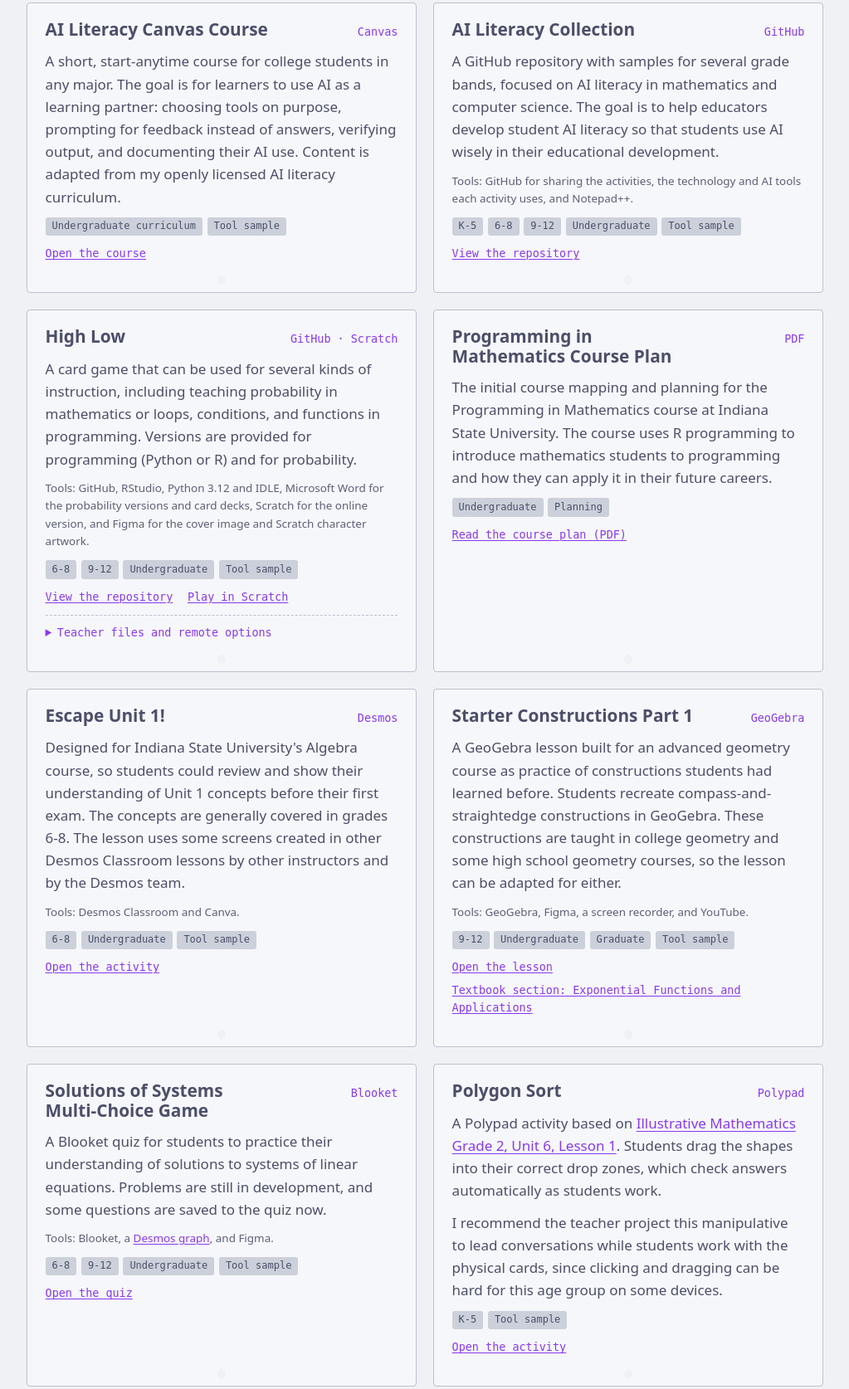
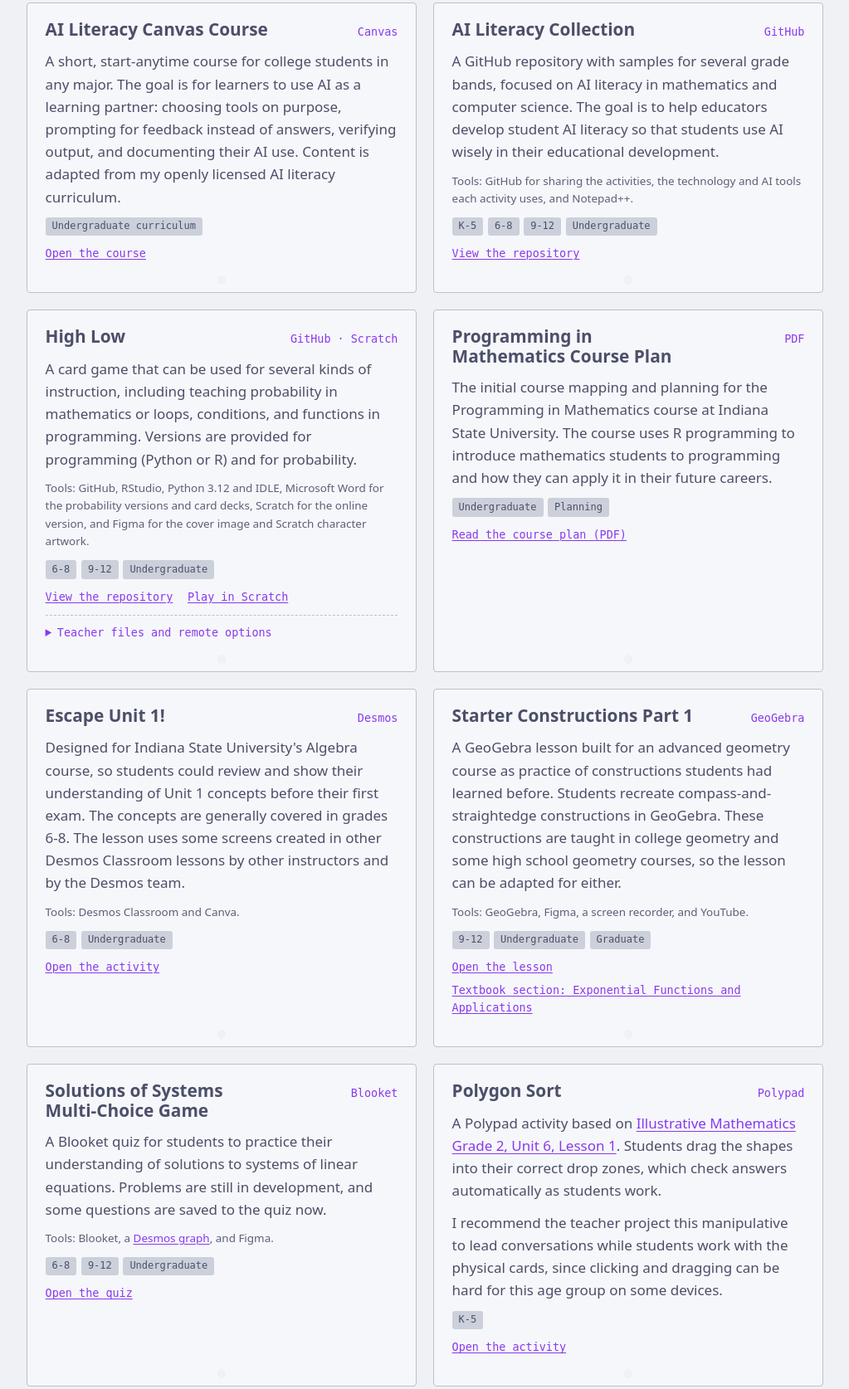
Before and after one commit to chelsyschnabel/chelsyschnabel.github.io, a plain HTML site: page index.html in a window 1280 px wide. Shown: the part 908-2582 px from the top of the page at 83% size, without its empty margins (128-1151 px from the left). Drawn offline with Linux system fonts and the light colour scheme; a web font is replaced by a local one.

Commit message:
Remove redundant tags from course cards

```diff
--- a/index.html
+++ b/index.html
@@ -238,7 +238,7 @@ footer p { margin: 0; }
         <li class="card" data-levels="ug">
           <div class="card-top"><h3>AI Literacy Canvas Course</h3><span class="callno">Canvas</span></div>
           <p>A short, start-anytime course for college students in any major. The goal is for learners to use AI as a learning partner: choosing tools on purpose, prompting for feedback instead of answers, verifying output, and documenting their AI use. Content is adapted from my openly licensed AI literacy curriculum.</p>
-          <ul class="tags"><li>Undergraduate curriculum</li><li>Tool sample</li></ul>
+          <ul class="tags"><li>Undergraduate curriculum</li></ul>
           <div class="card-links"><a href="https://canvaslite.instructure.com/courses/24107">Open the course</a></div>
         </li>
 
@@ -246,7 +246,7 @@ footer p { margin: 0; }
           <div class="card-top"><h3>AI Literacy Collection</h3><span class="callno">GitHub</span></div>
           <p>A GitHub repository with samples for several grade bands, focused on AI literacy in mathematics and computer science. The goal is to help educators develop student AI literacy so that students use AI wisely in their educational development.</p>
           <p class="tools">Tools: GitHub for sharing the activities, the technology and AI tools each activity uses, and Notepad++.</p>
-          <ul class="tags"><li>K-5</li><li>6-8</li><li>9-12</li><li>Undergraduate</li><li>Tool sample</li></ul>
+          <ul class="tags"><li>K-5</li><li>6-8</li><li>9-12</li><li>Undergraduate</li></ul>
           <div class="card-links"><a href="https://github.com/chelsyschnabel/AI_Literacy_Samples">View the repository</a></div>
         </li>
 
@@ -254,7 +254,7 @@ footer p { margin: 0; }
           <div class="card-top"><h3>High Low</h3><span class="callno">GitHub · Scratch</span></div>
           <p>A card game that can be used for several kinds of instruction, including teaching probability in mathematics or loops, conditions, and functions in programming. Versions are provided for programming (Python or R) and for probability.</p>
           <p class="tools">Tools: GitHub, RStudio, Python 3.12 and IDLE, Microsoft Word for the probability versions and card decks, Scratch for the online version, and Figma for the cover image and Scratch character artwork.</p>
-          <ul class="tags"><li>6-8</li><li>9-12</li><li>Undergraduate</li><li>Tool sample</li></ul>
+          <ul class="tags"><li>6-8</li><li>9-12</li><li>Undergraduate</li></ul>
           <div class="card-links">
             <a href="https://github.com/chelsyschnabel/HighLow">View the repository</a>
             <a href="https://scratch.mit.edu/projects/1394284908">Play in Scratch</a>
@@ -288,7 +288,7 @@ footer p { margin: 0; }
           <div class="card-top"><h3>Escape Unit 1!</h3><span class="callno">Desmos</span></div>
           <p>Designed for Indiana State University's Algebra course, so students could review and show their understanding of Unit 1 concepts before their first exam. The concepts are generally covered in grades 6-8. The lesson uses some screens created in other Desmos Classroom lessons by other instructors and by the Desmos team.</p>
           <p class="tools">Tools: Desmos Classroom and Canva.</p>
-          <ul class="tags"><li>6-8</li><li>Undergraduate</li><li>Tool sample</li></ul>
+          <ul class="tags"><li>6-8</li><li>Undergraduate</li></ul>
           <div class="card-links"><a href="https://classroom.amplify.com/activity/63a0cce8935e88222ac29908">Open the activity</a></div>
         </li>
 
@@ -296,7 +296,7 @@ footer p { margin: 0; }
           <div class="card-top"><h3>Starter Constructions Part 1</h3><span class="callno">GeoGebra</span></div>
           <p>A GeoGebra lesson built for an advanced geometry course as practice of constructions students had learned before. Students recreate compass-and-straightedge constructions in GeoGebra. These constructions are taught in college geometry and some high school geometry courses, so the lesson can be adapted for either.</p>
           <p class="tools">Tools: GeoGebra, Figma, a screen recorder, and YouTube.</p>
-          <ul class="tags"><li>9-12</li><li>Undergraduate</li><li>Graduate</li><li>Tool sample</li></ul>
+          <ul class="tags"><li>9-12</li><li>Undergraduate</li><li>Graduate</li></ul>
           <div class="card-links">
             <a href="https://www.geogebra.org/m/jjgrdpyw">Open the lesson</a>
             <a href="https://www.geogebra.org/m/p7edmu9u">Textbook section: Exponential Functions and Applications</a>
@@ -307,7 +307,7 @@ footer p { margin: 0; }
           <div class="card-top"><h3>Solutions of Systems Multi-Choice Game</h3><span class="callno">Blooket</span></div>
           <p>A Blooket quiz for students to practice their understanding of solutions to systems of linear equations. Problems are still in development, and some questions are saved to the quiz now.</p>
           <p class="tools">Tools: Blooket, a <a href="https://www.desmos.com/calculator/lcaxt4qflq">Desmos graph</a>, and Figma.</p>
-          <ul class="tags"><li>6-8</li><li>9-12</li><li>Undergraduate</li><li>Tool sample</li></ul>
+          <ul class="tags"><li>6-8</li><li>9-12</li><li>Undergraduate</li></ul>
           <div class="card-links"><a href="https://dashboard.blooket.com/set/688260a1a6da584fbe0c5384">Open the quiz</a></div>
         </li>
 
@@ -315,7 +315,7 @@ footer p { margin: 0; }
           <div class="card-top"><h3>Polygon Sort</h3><span class="callno">Polypad</span></div>
           <p>A Polypad activity based on <a href="https://accessim.org/k-5/grade-2/unit-6/section-a/lesson-1/preparation?a=teacher">Illustrative Mathematics Grade 2, Unit 6, Lesson 1</a>. Students drag the shapes into their correct drop zones, which check answers automatically as students work.</p>
           <p>I recommend the teacher project this manipulative to lead conversations while students work with the physical cards, since clicking and dragging can be hard for this age group on some devices.</p>
-          <ul class="tags"><li>K-5</li><li>Tool sample</li></ul>
+          <ul class="tags"><li>K-5</li></ul>
           <div class="card-links"><a href="https://polypad.amplify.com/p/DsGapyjVJM8wQ">Open the activity</a></div>
         </li>
       </ul>
```
